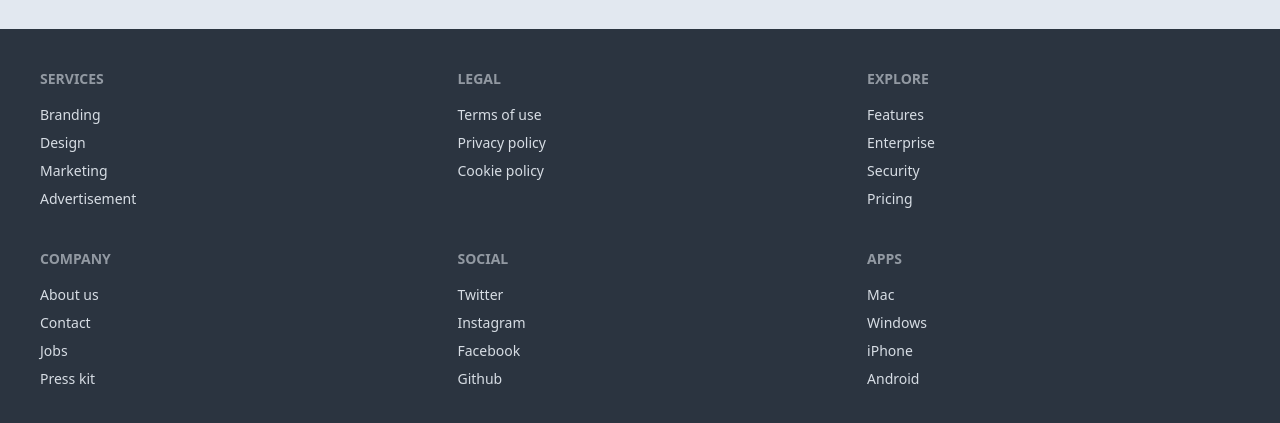
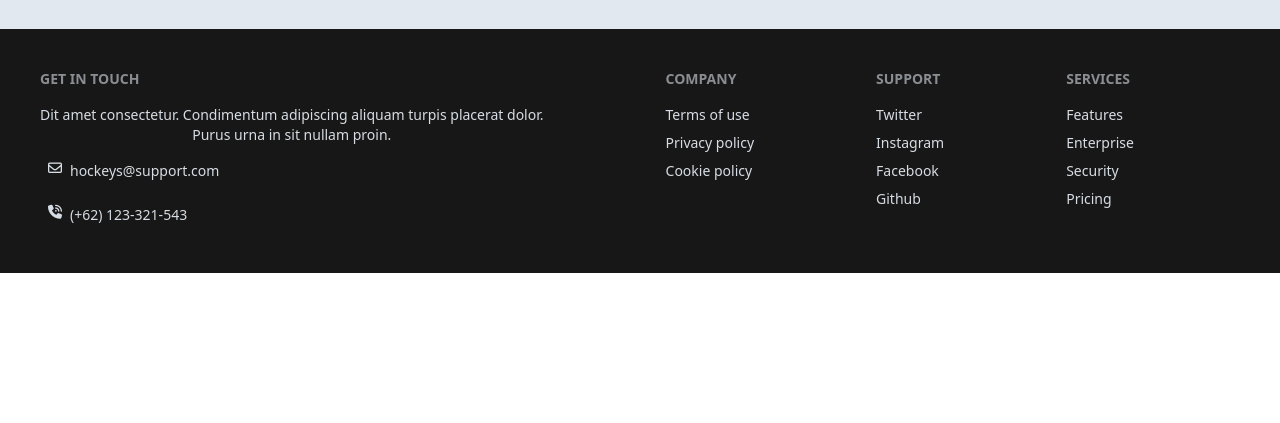
Before and after one commit to mhrocky5683/Hockey-s, a plain HTML site: page index.html in a window 1280 px wide. Shown: the part 4782-5205 px from the top of the page. After the commit the page ends 5055 px from the top, so only its background shows below. Drawn offline with nearby package versions, Linux system fonts and the light colour scheme.

Commit message:
added footer section

```diff
--- a/index.html
+++ b/index.html
@@ -558,48 +558,42 @@
 
         </main>
 
-        <footer class="footer grid-rows-2 p-10 bg-neutral text-neutral-content">
+        <footer class="footer grid-rows-1 p-10 bg-neutral-900 text-neutral-content sm:text-center ">
             <nav>
-              <h6 class="footer-title">Services</h6>
-              <a class="link link-hover">Branding</a>
-              <a class="link link-hover">Design</a>
-              <a class="link link-hover">Marketing</a>
-              <a class="link link-hover">Advertisement</a>
+                <h6 class="footer-title">Get In Touch</h6>
+                <p>Dit amet consectetur. Condimentum adipiscing aliquam turpis placerat dolor. <br> Purus urna in sit
+                    nullam proin. </p>
+                <div class="flex p-2  gap-2">
+                    <i class="fa-regular fa-envelope"></i>
+                    <p>hockeys@support.com</p>
+                </div>
+                <div class="flex p-2  gap-2">
+                    <i class="fa-solid fa-phone-volume"></i>
+                    <p>(+62) 123-321-543</p>
+                </div>
             </nav>
+
             <nav>
                 <h6 class="footer-title">Company</h6>
-              <a class="link link-hover">About us</a>
-              <a class="link link-hover">Contact</a>
-              <a class="link link-hover">Jobs</a>
-              <a class="link link-hover">Press kit</a>
-            </nav>
-            <nav>
-              <h6 class="footer-title">Legal</h6>
                 <a class="link link-hover">Terms of use</a>
                 <a class="link link-hover">Privacy policy</a>
                 <a class="link link-hover">Cookie policy</a>
             </nav>
             <nav>
-              <h6 class="footer-title">Social</h6>
+                <h6 class="footer-title">Support</h6>
                 <a class="link link-hover">Twitter</a>
                 <a class="link link-hover">Instagram</a>
                 <a class="link link-hover">Facebook</a>
                 <a class="link link-hover">Github</a>
             </nav>
             <nav>
-              <h6 class="footer-title">Explore</h6>
+                <h6 class="footer-title">Services</h6>
                 <a class="link link-hover">Features</a>
                 <a class="link link-hover">Enterprise</a>
                 <a class="link link-hover">Security</a>
                 <a class="link link-hover">Pricing</a>
             </nav>
-            <nav>
-              <h6 class="footer-title">Apps</h6>
-              <a class="link link-hover">Mac</a>
-              <a class="link link-hover">Windows</a>
-              <a class="link link-hover">iPhone</a>
-              <a class="link link-hover">Android</a>
-            </nav>
+
         </footer>
 
     </body>
```
Lines whose indentation alone changed are shown as unchanged.
